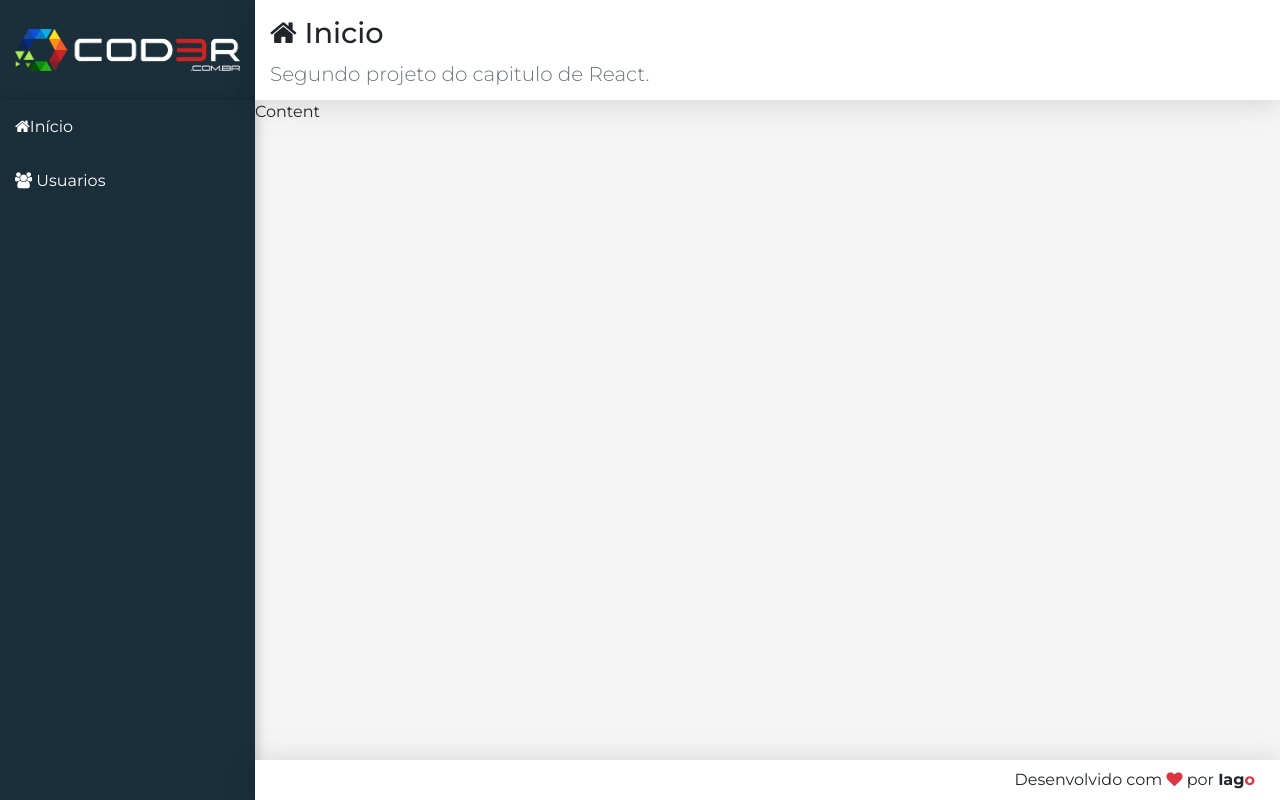
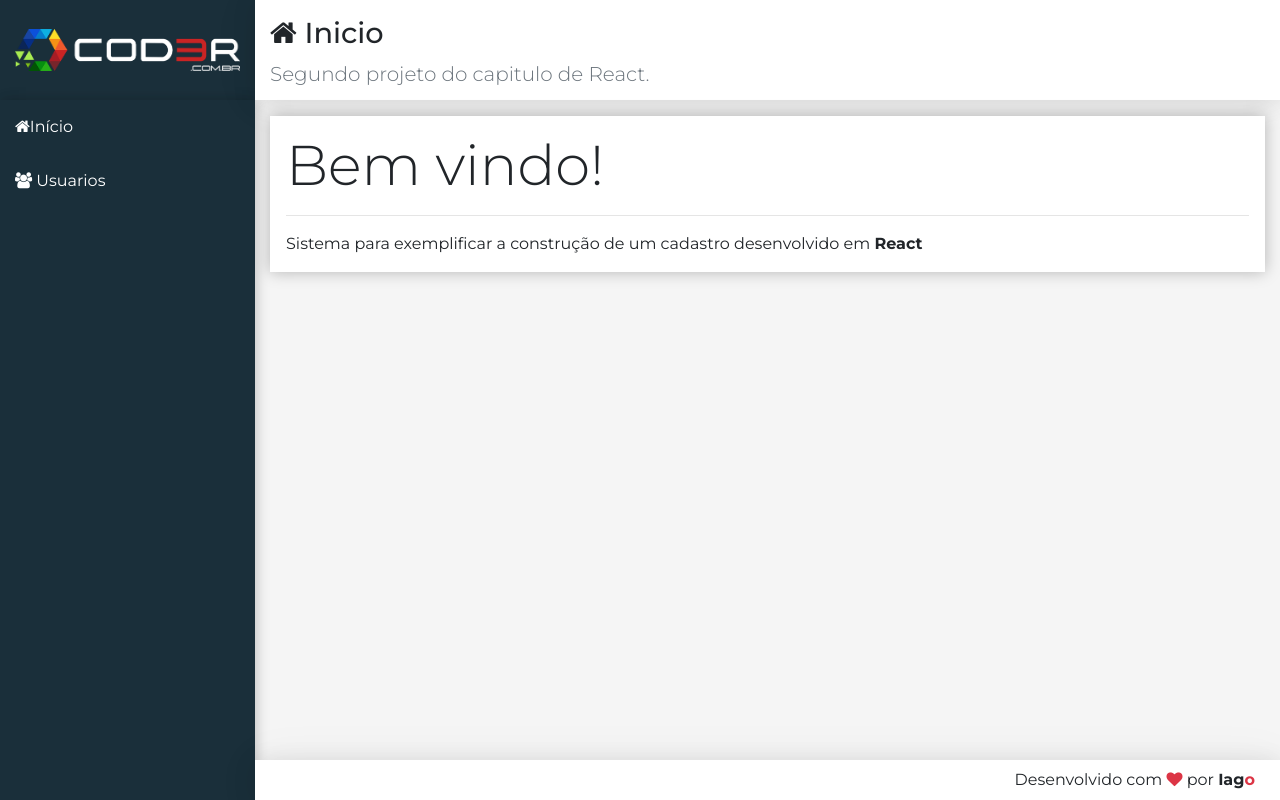
Before and after one commit to iagobontempo-study/Study-WebComplete, a React (Create React App) app in the folder react/CRUD/frontend/: page / in a window 1280 px wide. Built offline with nearby package versions, Linux system fonts and the light colour scheme.

Commit message:
React-Projeto Cadastro de Usuario - CRUD - Componente conteudo, mudando main para home

```diff
--- /dev/null
+++ b/react/CRUD/frontend/src/components/home/Home.jsx
@@ -0,0 +1,12 @@
+import React from 'react'
+import Main from '../template/Main'
+
+// import { Container } from './styles';
+
+export default props =>
+    <Main icon="home" title="Inicio" subtitle="Segundo projeto do capitulo de React.">
+        <div className="display-4">Bem vindo!</div>
+        <hr />
+        <p className="mb-0">Sistema para exemplificar a construção de um cadastro desenvolvido em <strong>React</strong></p>
+
+    </Main>
--- a/react/CRUD/frontend/src/components/main/App.jsx
+++ b/react/CRUD/frontend/src/components/main/App.jsx
@@ -5,13 +5,13 @@
 
 import Logo from '../template/Logo'
 import Nav from '../template/Nav'
-import Main from '../template/Main'
+import Home from '../home/Home'
 import Footer from '../template/Footer'
 
 export default props =>
     <div className="app">
         <Logo />
         <Nav />
-        <Main icon="home" title="Inicio" subtitle="Segundo projeto do capitulo de React."/>
+        <Home />
         <Footer />
     </div>
--- a/react/CRUD/frontend/src/components/template/Main.css
+++ b/react/CRUD/frontend/src/components/template/Main.css
@@ -0,0 +1,4 @@
+main > div {
+    background-color: #fff;
+    box-shadow: 0px 0px 15px #0004;
+}
--- a/react/CRUD/frontend/src/components/template/Main.jsx
+++ b/react/CRUD/frontend/src/components/template/Main.jsx
@@ -5,7 +5,9 @@
 export default props =>
     <React.Fragment>
         <Header {...props} /> {/*Propriedades recebidas no main estão sendo propagadas no header*/}
-        <main className="content">
-            Content
+        <main className="content container-fluid">
+            <div className="p-3 mt-3">
+                {props.children}
+            </div>
         </main>
     </React.Fragment>
```
